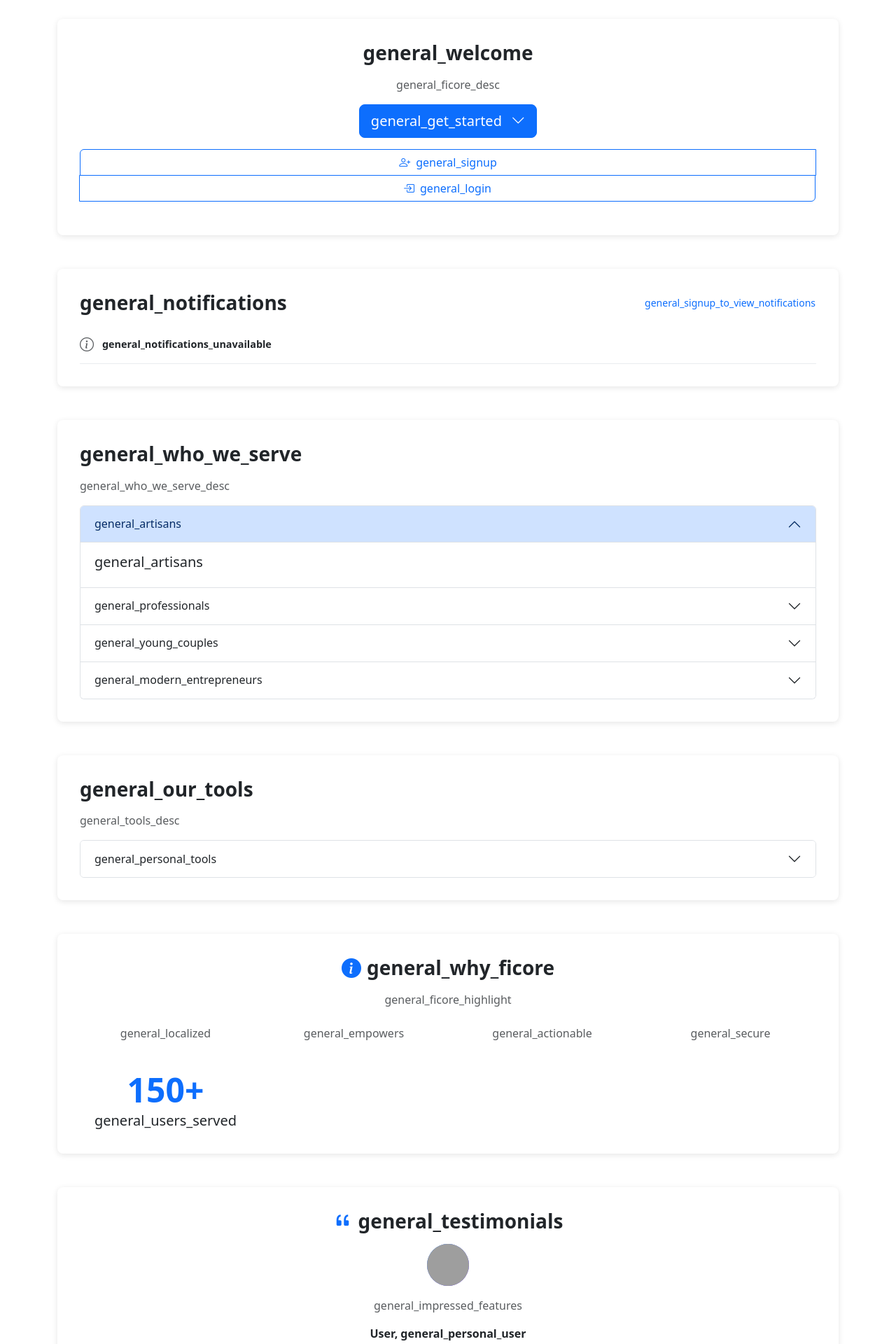
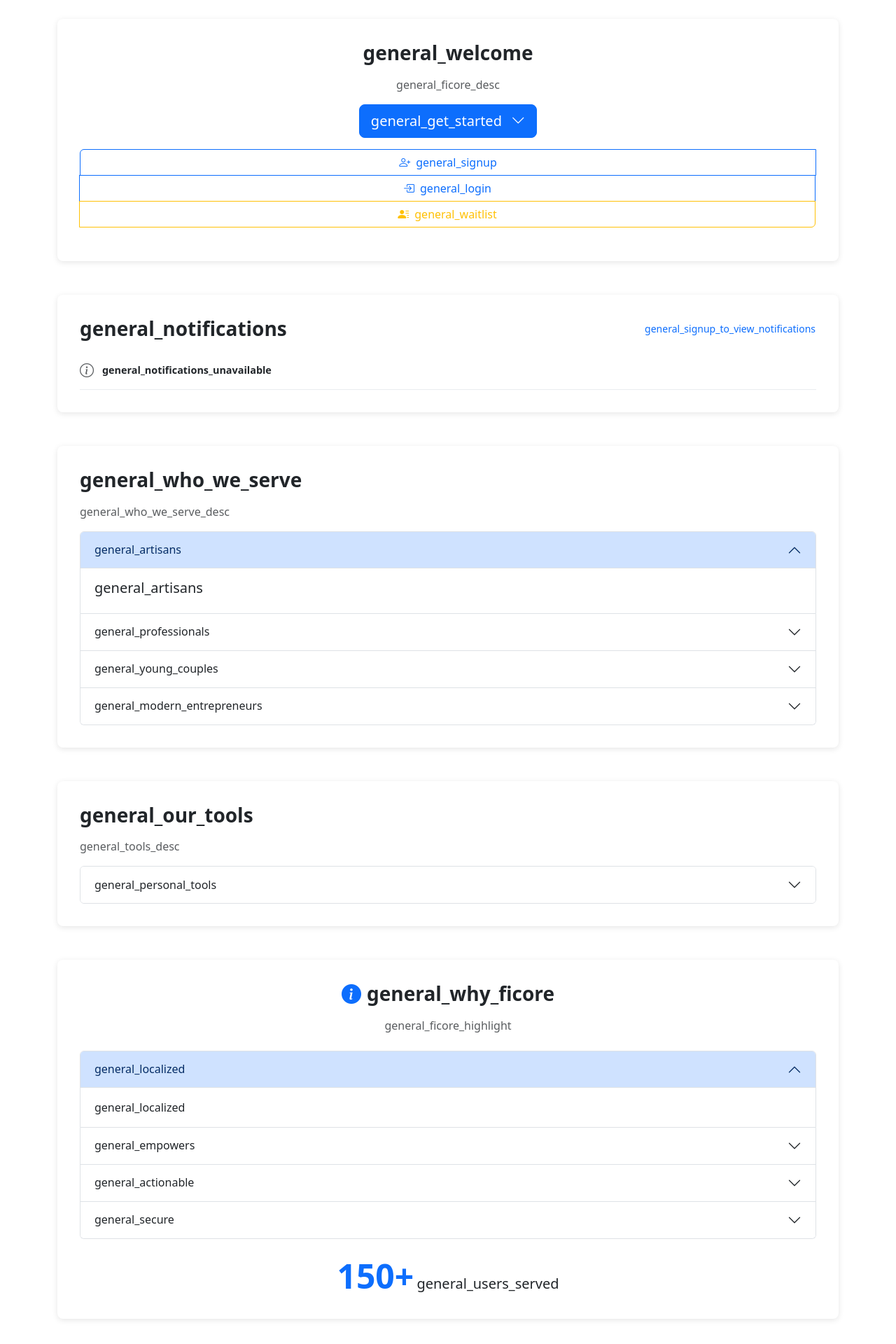
Before and after one commit to abumeemah/OPTIMIZED_TABS, a Flask app: template personal_finance/templates/general/landingpage.html in a window 1280 px wide. Shown: the part 439-2359 px from the top of the page at 70% size. Run offline with Flask 3, Linux system fonts and the light colour scheme; the template is opened without the code that fills it, so the values that code supplies are empty; parts of the project's set-up code (start-up, migrations or seed data) failed here and were passed over; some libraries are stand-ins or nearby versions; grey boxes are pictures that could not be loaded.

Commit message:
Update landingpage.html

```diff
--- a/personal_finance/templates/general/landingpage.html
+++ b/personal_finance/templates/general/landingpage.html
@@ -23,6 +23,9 @@
             </a>
             <a href="{{ url_for('users.login') }}" class="btn btn-outline-primary" data-bs-toggle="tooltip" data-bs-title="{{ t('general_login_tooltip', default='Log in to your account') | e }}">
                 <i class="bi bi-box-arrow-in-right me-2"></i>{{ t('general_login', default='Log In') | e }}
+            </a>
+            <a href="https://www.ficoreafrica.com/general/waitlist" class="btn btn-outline-warning" data-bs-toggle="tooltip" data-bs-title="{{ t('general_waitlist_tooltip', default='Join our waitlist for early access') | e }}">
+                <i class="bi bi-person-lines-fill me-2"></i>{{ t('general_waitlist', default='Join Waitlist') | e }}
             </a>
         </div>
     </div>
@@ -163,39 +166,59 @@
     <div class="section-card why-section mt-5">
         <h2 class="section-title text-center"><i class="bi bi-info-circle-fill me-2 text-primary"></i>{{ t('general_why_ficore', default='Why FiCore Africa?') | e }}</h2>
         <p class="text-center text-muted mb-4">{{ t('general_ficore_highlight', default='Africa\'s #1 Localized Personal Finance Platform') | e }}</p>
-        <div class="row row-cols-1 row-cols-md-4 g-4">
-            <div class="col">
-                <div class="why-item text-center">
-                    <p class="text-muted">
+        <div class="accordion" id="whyFiCoreAccordion">
+            <div class="accordion-item">
+                <h3 class="accordion-header" id="localized">
+                    <button class="accordion-button" type="button" data-bs-toggle="collapse" data-bs-target="#collapseLocalized" aria-expanded="true" aria-controls="collapseLocalized">
+                        {{ t('general_localized', default='Localized for Africa') | e }}
+                    </button>
+                </h3>
+                <div id="collapseLocalized" class="accordion-collapse collapse show" aria-labelledby="localized" data-bs-parent="#whyFiCoreAccordion">
+                    <div class="accordion-body">
                         {{ t('general_localized', default='Built for Africa with Naira support and regional insights') | e }}
-                    </p>
+                    </div>
                 </div>
             </div>
-            <div class="col">
-                <div class="why-item text-center">
-                    <p class="text-muted">
+            <div class="accordion-item">
+                <h3 class="accordion-header" id="empowers">
+                    <button class="accordion-button collapsed" type="button" data-bs-toggle="collapse" data-bs-target="#collapseEmpowers" aria-expanded="false" aria-controls="collapseEmpowers">
+                        {{ t('general_empowers', default='Empowers Individuals') | e }}
+                    </button>
+                </h3>
+                <div id="collapseEmpowers" class="accordion-collapse collapse" aria-labelledby="empowers" data-bs-parent="#whyFiCoreAccordion">
+                    <div class="accordion-body">
                         {{ t('general_empowers', default='Empowers individuals with personal finance tools') | e }}
-                    </p>
+                    </div>
                 </div>
             </div>
-            <div class="col">
-                <div class="why-item text-center">
-                    <p class="text-muted">
+            <div class="accordion-item">
+                <h3 class="accordion-header" id="actionable">
+                    <button class="accordion-button collapsed" type="button" data-bs-toggle="collapse" data-bs-target="#collapseActionable" aria-expanded="false" aria-controls="collapseActionable">
+                        {{ t('general_actionable', default='Actionable Insights') | e }}
+                    </button>
+                </h3>
+                <div id="collapseActionable" class="accordion-collapse collapse" aria-labelledby="actionable" data-bs-parent="#whyFiCoreAccordion">
+                    <div class="accordion-body">
                         {{ t('general_actionable', default='Actionable insights for smarter financial decisions') | e }}
-                    </p>
+                    </div>
                 </div>
             </div>
-            <div class="col">
-                <div class="why-item text-center">
-                    <p class="text-muted">
+            <div class="accordion-item">
+                <h3 class="accordion-header" id="secure">
+                    <button class="accordion-button collapsed" type="button" data-bs-toggle="collapse" data-bs-target="#collapseSecure" aria-expanded="false" aria-controls="collapseSecure">
+                        {{ t('general_secure', default='Secure Platform') | e }}
+                    </button>
+                </h3>
+                <div id="collapseSecure" class="accordion-collapse collapse" aria-labelledby="secure" data-bs-parent="#whyFiCoreAccordion">
+                    <div class="accordion-body">
                         {{ t('general_secure', default='Advisory-only – we don\'t access your funds') | e }}
-                    </p>
+                    </div>
                 </div>
             </div>
-            <div class="text-center mt-4">
-                <span class="animated-counter display-5 fw-bold text-primary" data-count="150+">150+</span>
-                <span class="fs-5">{{ t('general_users_served', default='Users Served') | e }}</span>
-            </div>
+        </div>
+        <div class="text-center mt-4">
+            <span class="animated-counter display-5 fw-bold text-primary" data-count="150+">150+</span>
+            <span class="fs-5">{{ t('general_users_served', default='Users Served') | e }}</span>
         </div>
     </div>
 
@@ -349,6 +372,7 @@
             <a href="{{ url_for('users.signup') }}" class="btn btn-primary" data-bs-toggle="tooltip" data-bs-title="{{ t('general_get_started_tooltip', default='Start your financial journey') | e }}">{{ t('general_get_started', default='Get Started') | e }}</a>
             <a href="{{ url_for('users.signup') }}" class="btn btn-outline-primary" data-bs-toggle="tooltip" data-bs-title="{{ t('general_signup_personal_tooltip', default='Sign up for personal finance tools') | e }}">{{ t('general_signup_personal', default='Personal Sign Up') | e }}</a>
             <a href="{{ url_for('users.login') }}" class="btn btn-outline-primary" data-bs-toggle="tooltip" data-bs-title="{{ t('general_login_tooltip', default='Log in to your account') | e }}">{{ t('general_login', default='Log In') | e }}</a>
+            <a href="https://www.ficoreafrica.com/general/waitlist" class="btn btn-outline-warning" data-bs-toggle="tooltip" data-bs-title="{{ t('general_waitlist_tooltip', default='Join our waitlist for early access') | e }}">{{ t('general_waitlist', default='Join Waitlist') | e }}</a>
         </div>
     </div>
 </div>
```
